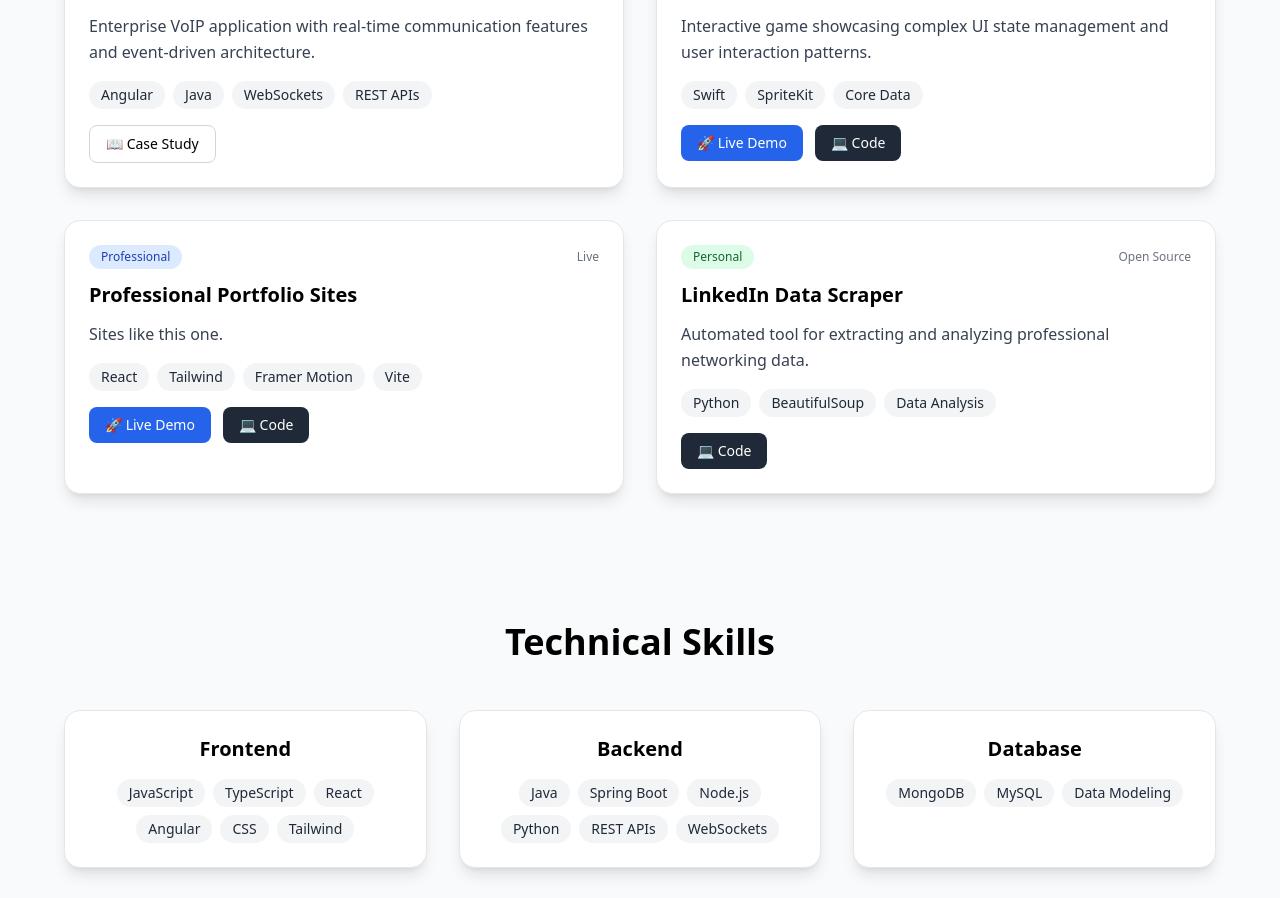
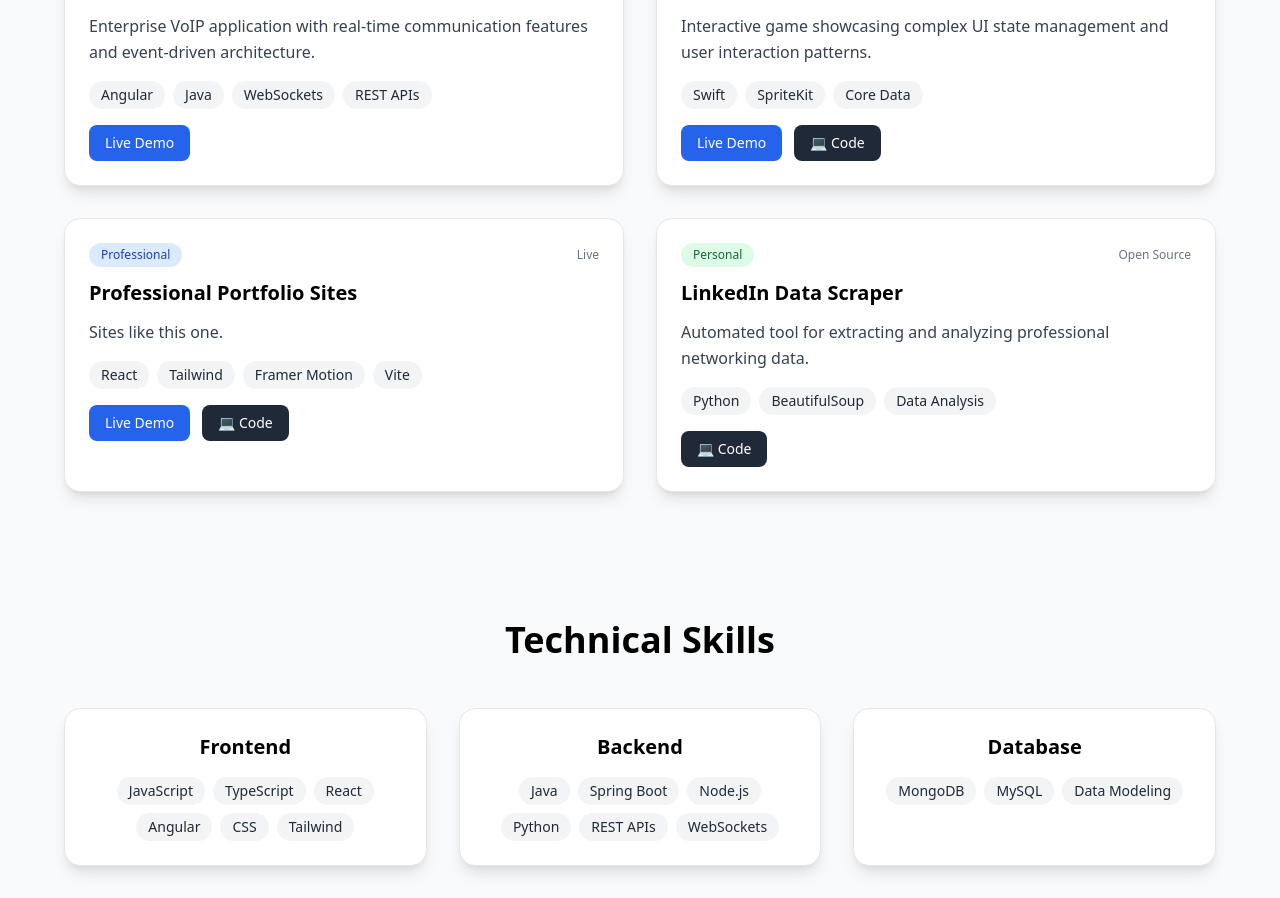
Before and after one commit to Eselin1/ian-portfolio, a React (Vite) app: page / in a window 1280 px wide. Shown: the part 1040-1938 px from the top of the page. Built offline with nearby package versions, Linux system fonts and the light colour scheme; no server answers.

Commit message:
updated projects section

```diff
--- a/src/Portfolio.jsx
+++ b/src/Portfolio.jsx
@@ -319,9 +319,9 @@ const ProjectsSection = () => {
       tech: ["Angular", "Java", "WebSockets", "REST APIs"],
       desc: "Enterprise VoIP application with real-time communication features and event-driven architecture.",
       category: "Professional",
-      demoUrl: null, // Private/Enterprise project
+      demoUrl: "https://www.ecg.co/products/alpaca", // Private/Enterprise project
       githubUrl: null, // Private repo
-      caseStudyUrl: "#", // Could link to detailed case study
+      caseStudyUrl: null , // No public case study
       status: "Live in Production"
     },
     {
@@ -330,7 +330,7 @@ const ProjectsSection = () => {
       desc: "Interactive game showcasing complex UI state management and user interaction patterns.",
       category: "Personal",
       demoUrl: "https://game-demo.com",
-      githubUrl: "https://github.com/username/exploration-game",
+      githubUrl: "https://github.com/Eselin1/RPSMF",
       caseStudyUrl: null,
       status: "Demo Available"
     },
@@ -350,7 +350,7 @@ const ProjectsSection = () => {
       desc: "Automated tool for extracting and analyzing professional networking data.",
       category: "Personal",
       demoUrl: null, // CLI tool
-      githubUrl: "https://github.com/username/linkedin-scraper",
+      githubUrl: "https://github.com/Eselin1/linkedin-scraper",
       caseStudyUrl: null,
       status: "Open Source"
     }
@@ -420,7 +420,7 @@ const ProjectsSection = () => {
                       rel="noopener noreferrer"
                       className="bg-blue-600 hover:bg-blue-700 text-white px-4 py-2 rounded-lg text-sm font-medium transition-colors"
                     >
-                      🚀 Live Demo
+                      Live Demo
                     </motion.a>
                   )}
                   {project.githubUrl && (
```
